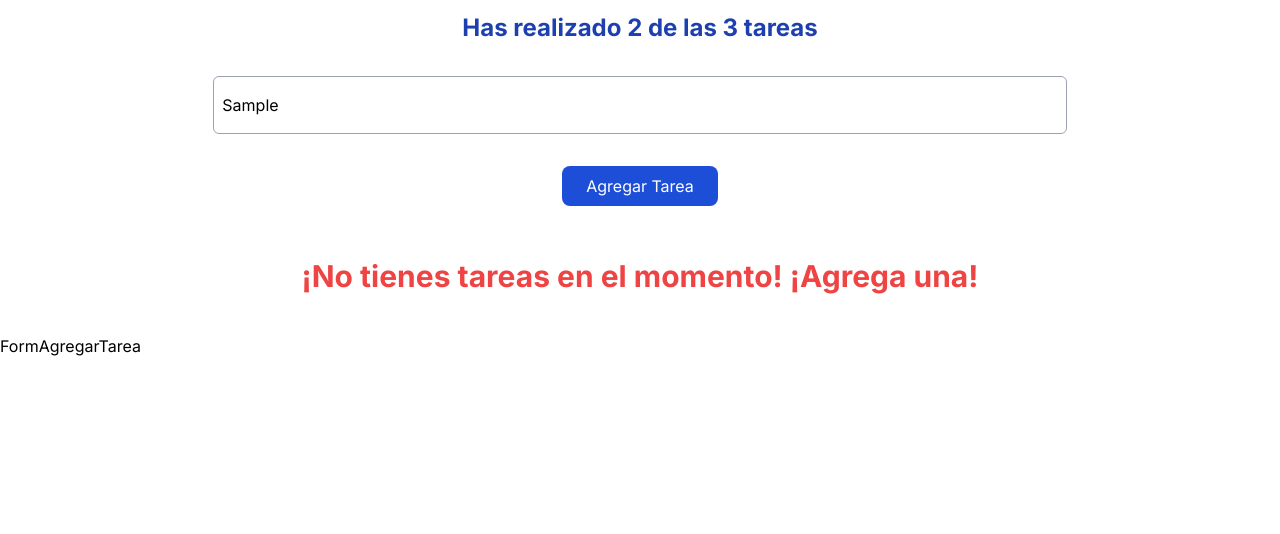
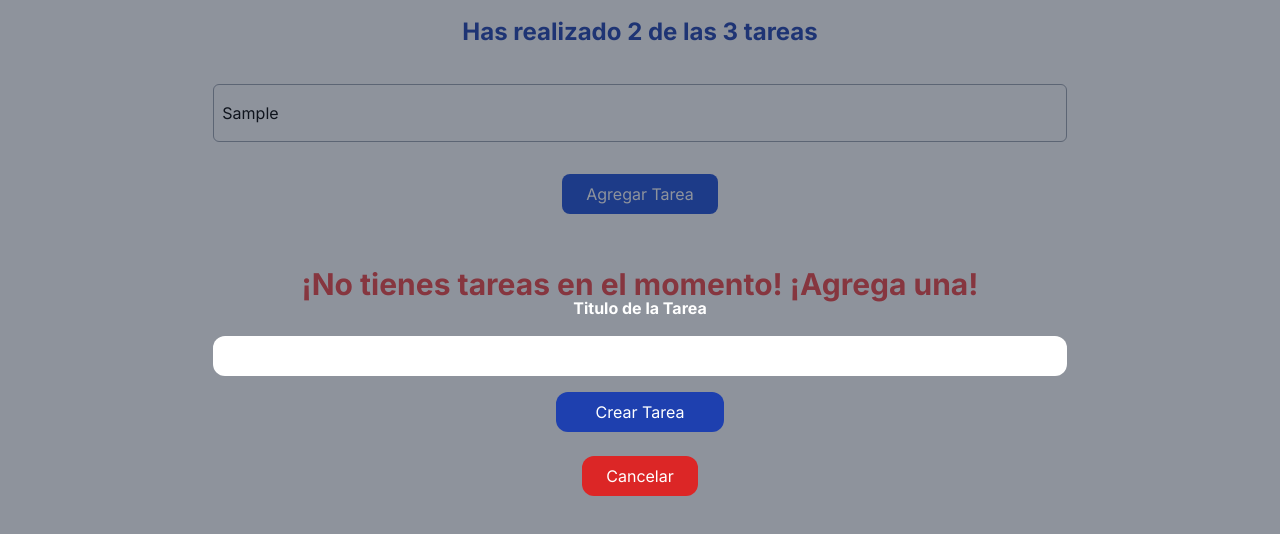
Before and after one commit to SebasHG11/App-Tareas-React-TS-tailwind-, a Next.js app: page / in a window 1280 px wide. Both pictures are taken after typing "Sample" into the empty fields and a click on the button "Agregar Tarea". Shown: the top 534 px of the page. Built offline with nearby package versions, Linux system fonts and the light colour scheme.

Commit message:
Agrego funcionalidad para crear una nueva tarea

```diff
--- a/src/app/layout.tsx
+++ b/src/app/layout.tsx
@@ -5,7 +5,7 @@ import "./globals.css";
 const inter = Inter({ subsets: ["latin"] });
 
 export const metadata: Metadata = {
-  title: "Create Next App",
+  title: "Lista de tareas",
   description: "Generated by create next app",
 };
 
--- a/src/app/page.tsx
+++ b/src/app/page.tsx
@@ -10,9 +10,9 @@ import { FormAgregarTarea } from "@/components/FormAgregarTarea";
 
 export default function Home() {
   const initialValue: ITarea[] = [
-    { id: 1, titulo: 'Usar TS', completada: true },
-    { id: 2, titulo: 'Usar JS', completada: false },
-    { id: 3, titulo: 'Usar React', completada: true }
+    { id: 0, titulo: 'Usar TS', completada: true },
+    { id: 1, titulo: 'Usar JS', completada: false },
+    { id: 2, titulo: 'Usar React', completada: true }
   ];
 
   const [tareas, setTareas] = useState<ITarea[]>(initialValue);
@@ -40,6 +40,10 @@ export default function Home() {
     setTareas(newTareas);
   }
 
+  const handleAgregarTarea = (newTarea: ITarea): void =>{
+    setTareas([...tareas, newTarea])
+  }
+
   useEffect(() => {
     handleBuscarTarea();
   }, [busqueda, tareas]);
@@ -48,7 +52,11 @@ export default function Home() {
     <div className="grid place-items-center">
       {openModal &&
        <Modal>
-        <FormAgregarTarea />
+        <FormAgregarTarea
+          tareas={tareas}
+          setOpenModal={setOpenModal}
+          handleAgregarTarea={handleAgregarTarea}
+        />
        </Modal> }
       <HeaderTareas
         tareas={tareas}
@@ -72,7 +80,7 @@ export default function Home() {
           ))
           :
           <h1
-            className="m-10 font-bold text-3xl text-red-500"
+            className="m-10 font-bold text-3xl text-red-500 text-center"
           >
             ¡No tienes tareas en el momento! ¡Agrega una!
           </h1>
--- a/src/components/CardTarea/index.tsx
+++ b/src/components/CardTarea/index.tsx
@@ -9,7 +9,7 @@ type Props = {
 export const CardTarea = ({ tarea, handleCambiarCompletado, handleEliminarTarea }: Props): JSX.Element => {
   return (
     <div
-      className="m-2 w-2/5 bg-yellow-200 px-5 py-10 rounded-xl flex items-center justify-between shadow-2xl"
+      className="m-2 w-4/5 bg-yellow-200 px-5 py-10 rounded-xl flex items-center justify-between shadow-2xl"
     >
       <div>
         <h2 className="font-normal">{tarea.titulo}</h2>
--- a/src/components/FormAgregarTarea/index.tsx
+++ b/src/components/FormAgregarTarea/index.tsx
@@ -1,7 +1,64 @@
-export const FormAgregarTarea = (): JSX.Element => {
-    return(
-        <>
-          <p>FormAgregarTarea</p>
-        </>
+import { Dispatch, SetStateAction, MouseEvent, FormEvent, useState } from "react"
+
+type Props = {
+    tareas: ITarea[],
+    setOpenModal: Dispatch<SetStateAction<boolean>>,
+    handleAgregarTarea: (newTarea: ITarea) => void
+}
+
+export const FormAgregarTarea = ({ tareas, setOpenModal, handleAgregarTarea }: Props): JSX.Element => {
+    const [inputTitulo, setInputTitulo] = useState<string>("");
+
+    const handleCancelarAgregar = (event: MouseEvent<HTMLSpanElement, globalThis.MouseEvent>): void => {
+        event.preventDefault();
+        setOpenModal(false);
+    }
+
+    const onSubmit = (event: FormEvent<HTMLFormElement>, newTitulo: string): void => {
+        event.preventDefault();
+        if(inputTitulo.length > 0){
+            const envio: ITarea = {
+                id: tareas.length,
+                titulo: newTitulo,
+                completada: false
+            }
+            handleAgregarTarea(envio);
+            setOpenModal(false);
+        }
+        return;
+    }
+
+    return (
+        <div className="w-full grid place-items-center">
+            <form
+                onSubmit={(event) => onSubmit(event, inputTitulo)}
+                className="w-full grid place-items-center"
+            >
+                <label
+                    className="m-2 font-bold"
+                    htmlFor="tituloTarea"
+                >
+                    Titulo de la Tarea
+                </label>
+                <input
+                    className="m-2 w-4/6 p-2 text-black rounded-xl"
+                    type="text"
+                    name="tituloTarea"
+                    value={inputTitulo}
+                    onChange={(event) => setInputTitulo(event.target.value)}
+                />
+                <input
+                    className="m-2 px-10 py-2 bg-blue-800 rounded-xl cursor-pointer"
+                    type="submit"
+                    value="Crear Tarea"
+                />
+            </form>
+            <span
+                onClick={(event) => handleCancelarAgregar(event)}
+                className="m-4 px-6 py-2 bg-red-600 rounded-xl cursor-pointer"
+            >
+                Cancelar
+            </span>
+        </div>
     )
 }
--- a/src/components/HeaderTareas/index.tsx
+++ b/src/components/HeaderTareas/index.tsx
@@ -24,19 +24,19 @@ export const HeaderTareas = ({ tareas }: Props): JSX.Element => {
     }, [tareas]);
 
     return (
-        <div className="m-3">
+        <div className="m-4">
             {tareas.length <= 0 &&
-                <h1 className="text-blue-800 font-bold text-2xl">
+                <h1 className="text-blue-800 font-bold text-2xl text-center">
                     No hay tareas
                 </h1>
             }
             {(tareas.length > 0 && tareas.length !== count) &&
-                <h1 className="text-blue-800 font-bold text-2xl">
+                <h1 className="text-blue-800 font-bold text-2xl text-center">
                     Has realizado {count} de las {tareas.length} tareas
                 </h1>
             }
             {(tareas.length > 0 && tareas.length === count) &&
-                <h1 className="text-blue-800 font-bold text-2xl">
+                <h1 className="text-blue-800 font-bold text-2xl text-center">
                     ¡Felicidades! ¡Terminaste todas las tareas!
                 </h1>
             }
--- a/src/components/Modal/index.tsx
+++ b/src/components/Modal/index.tsx
@@ -10,7 +10,9 @@ export const Modal = ({ children }: Props): JSX.Element => {
 
     if (portal) {
         return createPortal(
-            children,
+            <div className="grid place-items-center bg-opacity-50 bg-slate-800 fixed top-0 bottom-0 left-0 right-0 z-50 text-white w-full">
+                {children}
+            </div>,
             portal
         )
     } else {
```
